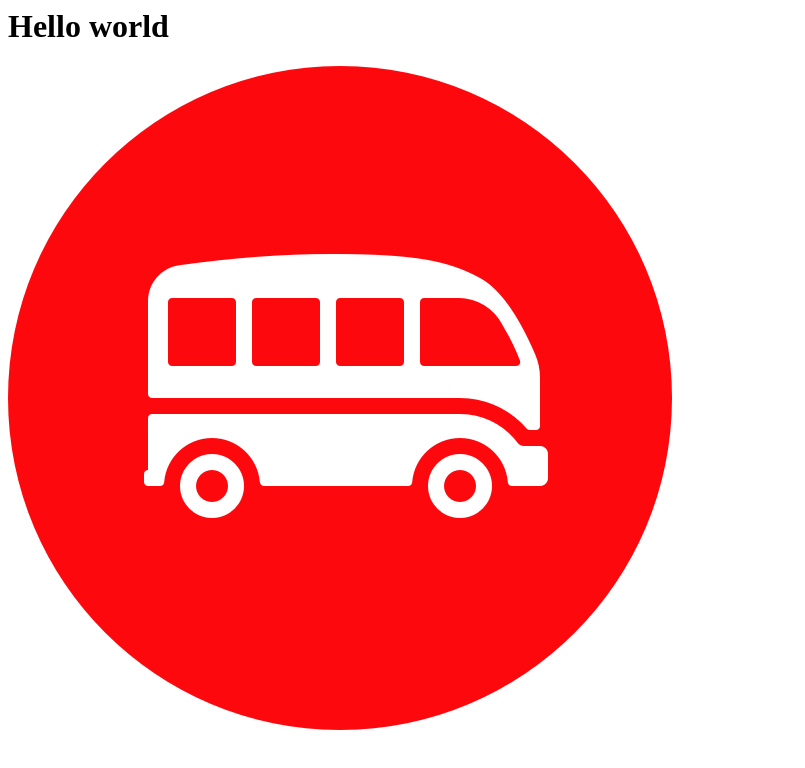
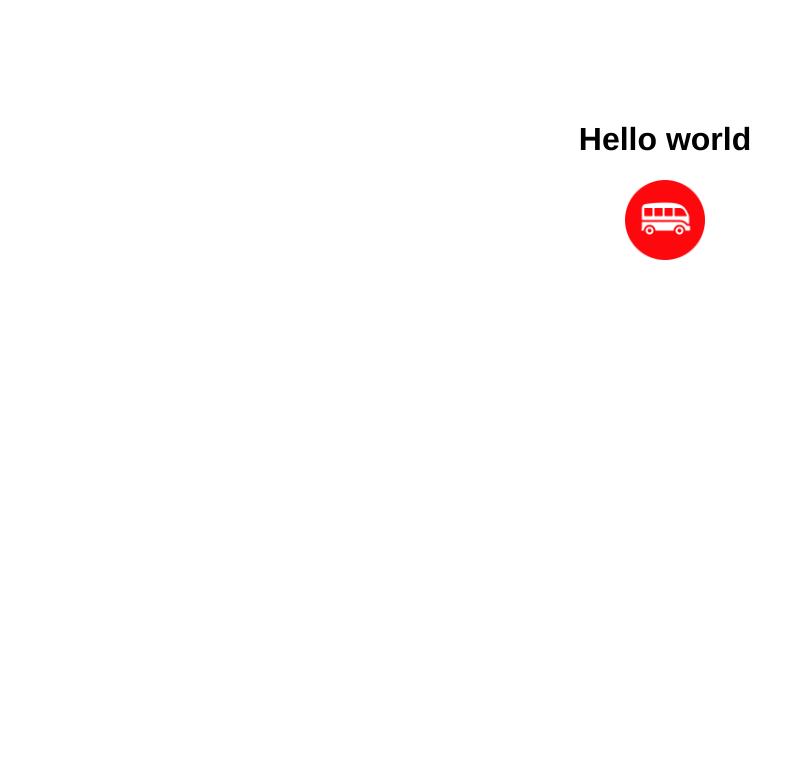
Before and after one commit to awar7118/git-101, a plain HTML site: page index.html in a window 1280 px wide. Shown: the whole page, without its empty margins (0-805 px from the left). Drawn offline with Linux system fonts and the light colour scheme.

Commit message:
inclusion of flex columns property

```diff
--- a/index.html
+++ b/index.html
@@ -1,14 +1,12 @@
 <html>
 	<head>
-
-
+		<link rel="stylesheet" href="style.css">
 	</head>
 	<body>
+		<div class="container">
+			<h1>Hello world</h1>
+			<img src="logo.png" class="logo">
 
-<h1>Hello world</h1>
-
-<img src="logo.png">
-
+		</div>
 	</body>
-
 </html>
--- a/style.css
+++ b/style.css
@@ -13,4 +13,5 @@ body{
 	display: flex;
 align-items: center;
 justify-content: center;
+flex-direction: column;
 }
```
